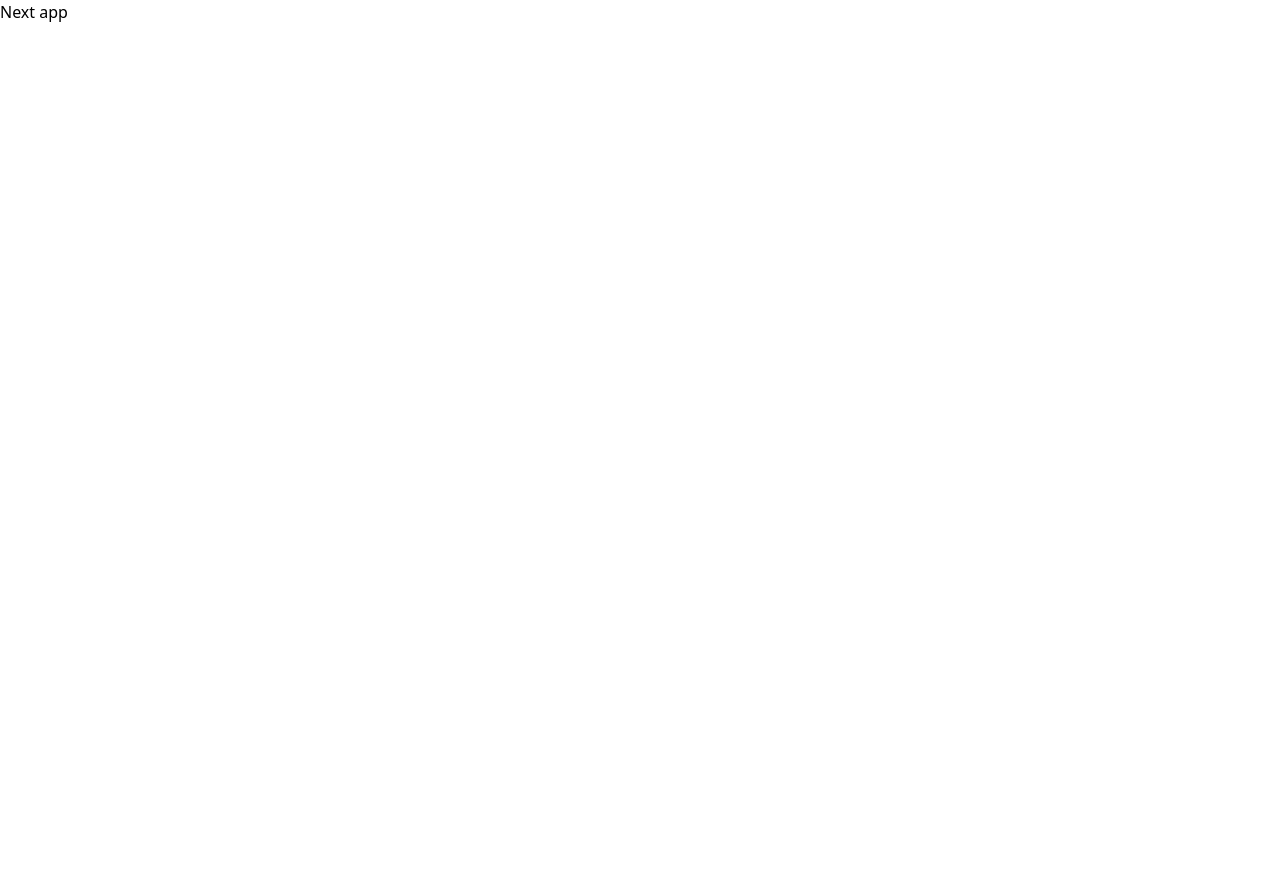
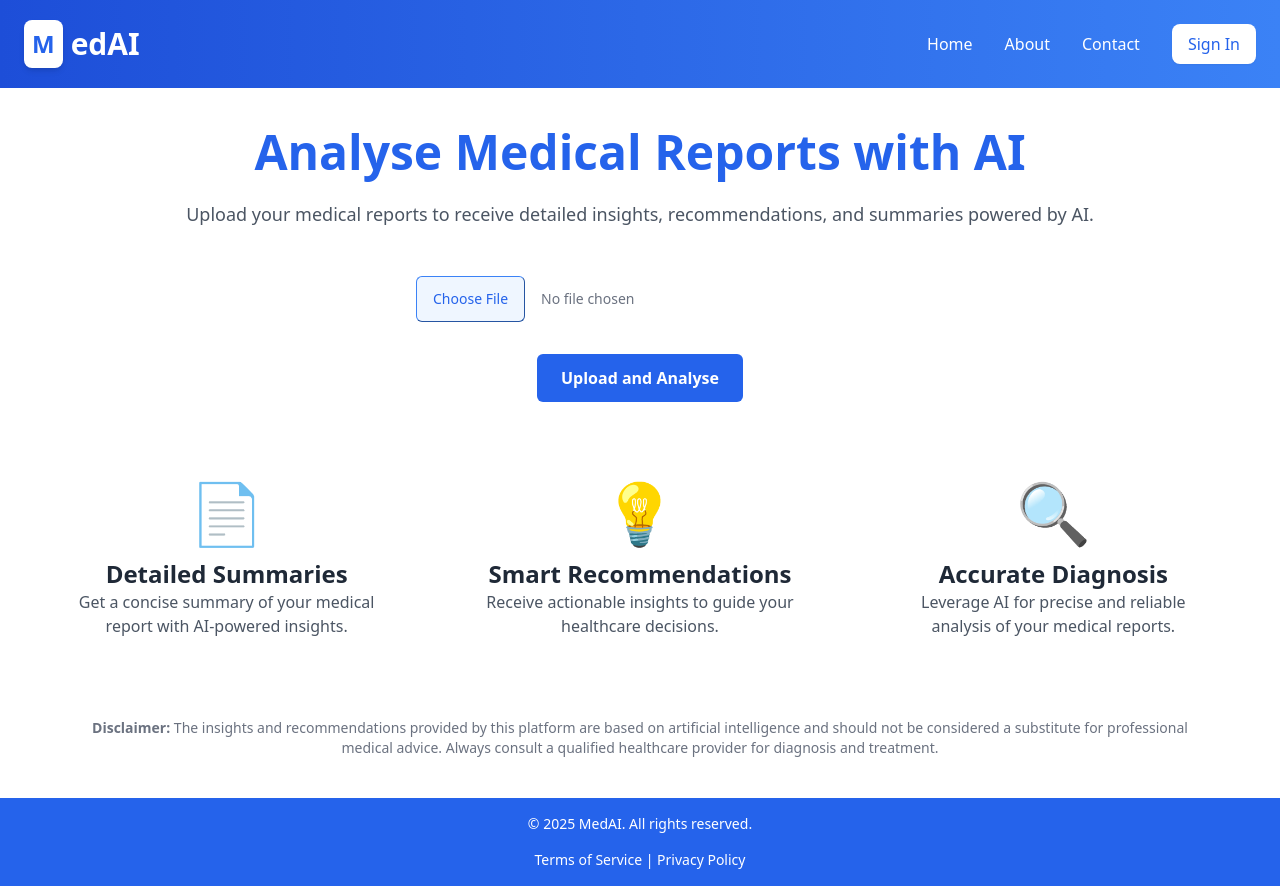
Before and after one commit to nabeel-dev1340/ai-medical-report-analysis, a Next.js app: page / in a window 1280 px wide. Before the commit the page ends 800 px from the top, so only its background shows below. Built offline with nearby package versions, Linux system fonts and the light colour scheme.

Commit message:
main landing page

```diff
--- a/src/app/page.js
+++ b/src/app/page.js
@@ -1,3 +1,108 @@
-export default function Home() {
-  return <div>Next app</div>;
-}
+"use client";
+// pages/index.jsx
+import React, { useState } from "react";
+import Header from "../components/Header/Header";
+import FileUpload from "../components/FileUpload/FileUpload";
+import BenefitCard from "../components/Benefits/BenefitCard";
+import Footer from "../components/Footer/Footer";
+
+const LandingPage = () => {
+  const [file, setFile] = useState(null);
+  const [error, setError] = useState("");
+
+  const handleFileChange = (event) => {
+    const selectedFile = event.target.files[0];
+    const allowedTypes = ["image/png", "image/jpeg", "application/pdf"];
+
+    if (selectedFile && allowedTypes.includes(selectedFile.type)) {
+      setFile(selectedFile);
+      setError("");
+    } else {
+      setFile(null);
+      setError("Please upload a valid file (PNG, JPG, PDF).");
+    }
+  };
+
+  const handleUpload = () => {
+    if (file) {
+      console.log("Uploading file:", file.name);
+    } else {
+      setError("Please select a file to upload.");
+    }
+  };
+
+  const benefits = [
+    {
+      icon: "📄",
+      title: "Detailed Summaries",
+      description:
+        "Get a concise summary of your medical report with AI-powered insights.",
+    },
+    {
+      icon: "💡",
+      title: "Smart Recommendations",
+      description:
+        "Receive actionable insights to guide your healthcare decisions.",
+    },
+    {
+      icon: "🔍",
+      title: "Accurate Diagnosis",
+      description:
+        "Leverage AI for precise and reliable analysis of your medical reports.",
+    },
+  ];
+
+  return (
+    <div className="bg-gray-50 min-h-screen flex flex-col">
+      <Header />
+
+      <main className="flex-1 bg-white">
+        <div className="max-w-7xl w-full bg-white rounded-lg p-10 mx-auto space-y-12">
+          {/* Hero Section */}
+          <div className="text-center mb-12">
+            <h1 className="text-5xl font-extrabold text-blue-600 mb-6">
+              Analyse Medical Reports with AI
+            </h1>
+            <p className="text-lg text-gray-600 mb-8">
+              Upload your medical reports to receive detailed insights,
+              recommendations, and summaries powered by AI.
+            </p>
+          </div>
+
+          {/* Upload Section */}
+          <div id="upload-section" className="flex flex-col items-center">
+            <FileUpload onFileChange={handleFileChange} error={error} />
+            <button
+              onClick={handleUpload}
+              className="bg-blue-600 text-white font-semibold py-3 px-6 rounded-md hover:bg-blue-700 transition ease-in-out duration-300"
+            >
+              Upload and Analyse
+            </button>
+          </div>
+
+          {/* Benefits Section */}
+          <div className="mt-12 grid grid-cols-1 sm:grid-cols-2 md:grid-cols-3 gap-10 text-center">
+            {benefits.map((benefit, index) => (
+              <BenefitCard key={index} {...benefit} />
+            ))}
+          </div>
+
+          {/* Disclaimer Section */}
+          <div className="mt-12 text-center text-sm text-gray-500 px-6 sm:px-12">
+            <p>
+              <strong>Disclaimer:</strong> The insights and recommendations
+              provided by this platform are based on artificial intelligence and
+              should not be considered a substitute for professional medical
+              advice. Always consult a qualified healthcare provider for
+              diagnosis and treatment.
+            </p>
+          </div>
+        </div>
+      </main>
+
+      <Footer />
+    </div>
+  );
+};
+
+export default LandingPage;
--- /dev/null
+++ b/src/components/FileUpload/FileUpload.jsx
@@ -0,0 +1,19 @@
+"use client";
+// components/FileUpload/FileUpload.jsx
+import React from "react";
+
+const FileUpload = ({ onFileChange, error }) => {
+  return (
+    <div className="mb-8 w-full max-w-md">
+      <input
+        type="file"
+        accept=".png,.jpg,.jpeg,.pdf"
+        onChange={onFileChange}
+        className="block w-full text-sm text-gray-500 file:mr-4 file:py-3 file:px-4 file:rounded-md file:border file:border-blue-500 file:bg-blue-50 file:text-blue-600 hover:file:bg-blue-100 focus:outline-none focus:ring-2 focus:ring-blue-500"
+      />
+      {error && <p className="text-red-500 text-sm mt-2">{error}</p>}
+    </div>
+  );
+};
+
+export default FileUpload;
```
